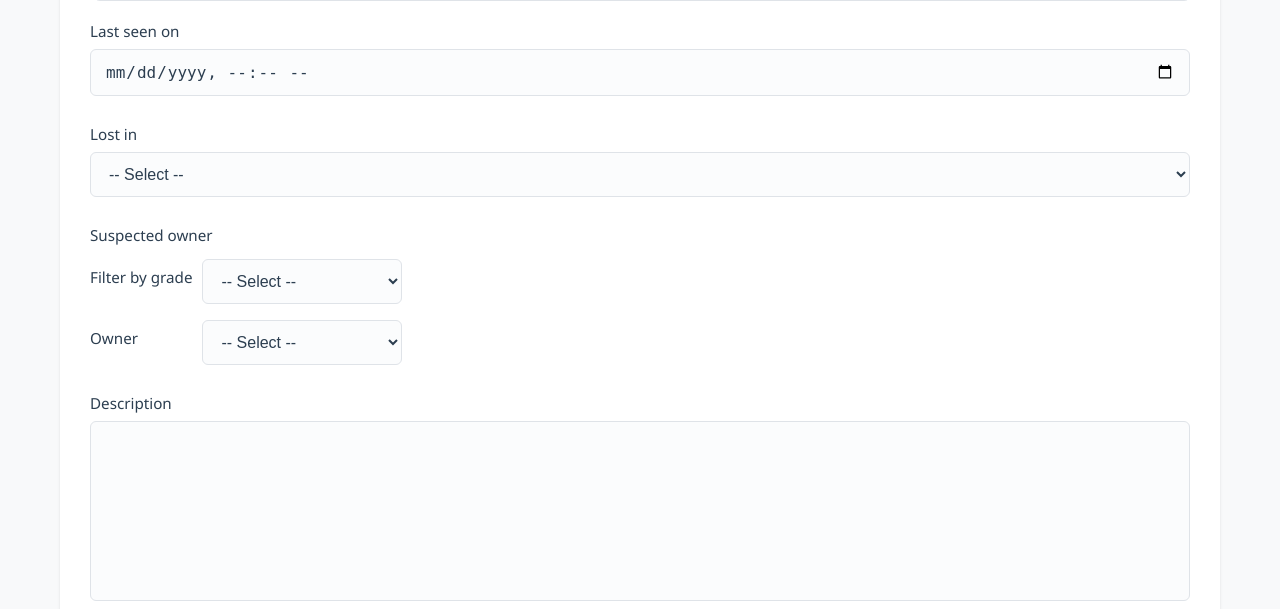
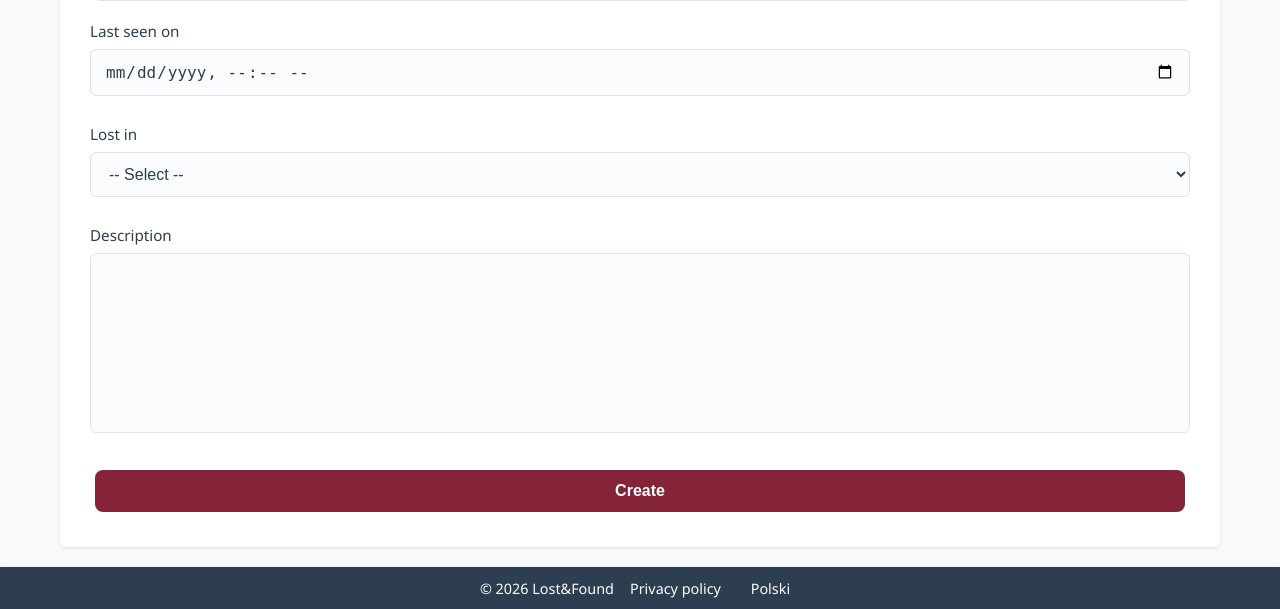
Before and after one commit to entropy64t/LostAndFound_SchoolProject, a Flask app: template templates/new.html in a window 1280 px wide. Shown: the part 663-1272 px from the top of the page. Run offline with Flask 3, Linux system fonts and the light colour scheme; the template is opened without the code that fills it, so the values that code supplies are empty.

Commit message:
Fixes to dynamic UI on new report page

```diff
--- a/templates/new.html
+++ b/templates/new.html
@@ -98,7 +98,7 @@
                 </select>
             </label>
 
-            <label class="owner-section">
+            <label class="owner-section found-only">
                 <div class="section-title">
                     {{ lang("Suspected owner") }}
                 </div>
```
